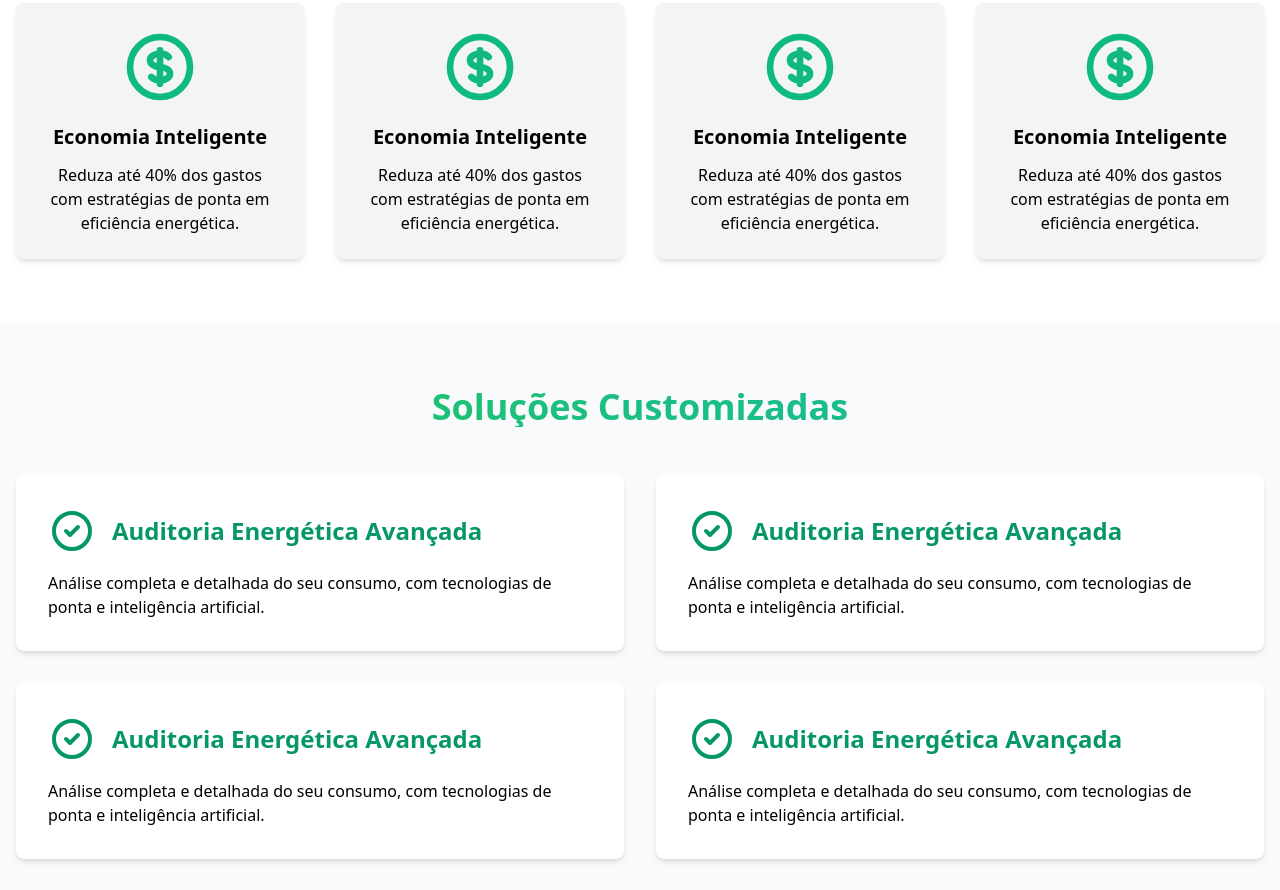
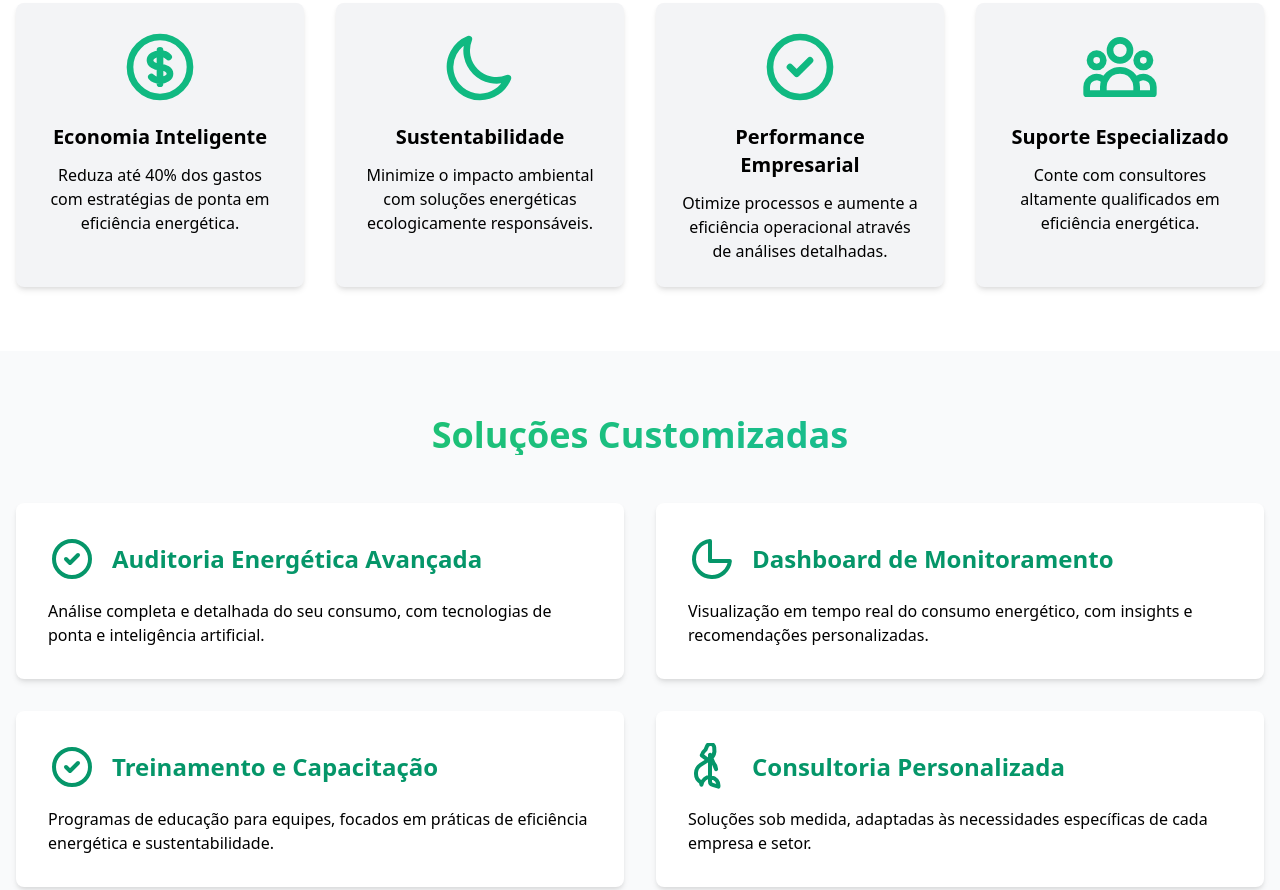
Before and after one commit to trindadej44/projeto-energiza, a website: page public/consultoria.html in a window 1280 px wide. Shown: the part 574-1464 px from the top of the page. Drawn offline with nearby package versions, Linux system fonts and the light colour scheme.

Commit message:
consultoria

```diff
--- a/public/consultoria.html
+++ b/public/consultoria.html
@@ -162,26 +162,25 @@
                 </div>
                 <div class="bg-gray-100 p-6 rounded-lg shadow-md text-center energia-icon">
                     <svg class="w-20 h-20 mx-auto text-green-500 mb-4" fill="none" stroke="currentColor" viewBox="0 0 24 24">
-                        <path stroke-linecap="round" stroke-linejoin="round" stroke-width="2" d="M12 8c-1.657 0-3 .895-3 2s1.343 2 3 2 3 .895 3 2-1.343 2-3 2m0-8c1.11 0 2.08.402 2.599 1M12 8V7m0 1v8m0 0v1m0-1c-1.11 0-2.08-.402-2.599-1M21 12a9 9 0 11-18 0 9 9 0 0118 0z"/>
+                        <path stroke-linecap="round" stroke-linejoin="round" stroke-width="2" d="M20.354 15.354A9 9 0 018.646 3.646 9.003 9.003 0 0012 21a9.003 9.003 0 008.354-5.646z"/>
                     </svg>
-                    <h3 class="font-bold mb-3 text-xl">Economia Inteligente</h3>
-                    <p>Reduza até 40% dos gastos com estratégias de ponta em eficiência energética.</p>
+                    <h3 class="font-bold mb-3 text-xl">Sustentabilidade</h3>
+                    <p>Minimize o impacto ambiental com soluções energéticas ecologicamente responsáveis.</p>
                 </div>
                 <div class="bg-gray-100 p-6 rounded-lg shadow-md text-center energia-icon">
                     <svg class="w-20 h-20 mx-auto text-green-500 mb-4" fill="none" stroke="currentColor" viewBox="0 0 24 24">
-                        <path stroke-linecap="round" stroke-linejoin="round" stroke-width="2" d="M12 8c-1.657 0-3 .895-3 2s1.343 2 3 2 3 .895 3 2-1.343 2-3 2m0-8c1.11 0 2.08.402 2.599 1M12 8V7m0 1v8m0 0v1m0-1c-1.11 0-2.08-.402-2.599-1M21 12a9 9 0 11-18 0 9 9 0 0118 0z"/>
+                        <path stroke-linecap="round" stroke-linejoin="round" stroke-width="2" d="M9 12l2 2 4-4m6 2a9 9 0 11-18 0 9 9 0 0118 0z"/>
                     </svg>
-                    <h3 class="font-bold mb-3 text-xl">Economia Inteligente</h3>
-                    <p>Reduza até 40% dos gastos com estratégias de ponta em eficiência energética.</p>
+                    <h3 class="font-bold mb-3 text-xl">Performance Empresarial</h3>
+                    <p>Otimize processos e aumente a eficiência operacional através de análises detalhadas.</p>
                 </div>
                 <div class="bg-gray-100 p-6 rounded-lg shadow-md text-center energia-icon">
                     <svg class="w-20 h-20 mx-auto text-green-500 mb-4" fill="none" stroke="currentColor" viewBox="0 0 24 24">
-                        <path stroke-linecap="round" stroke-linejoin="round" stroke-width="2" d="M12 8c-1.657 0-3 .895-3 2s1.343 2 3 2 3 .895 3 2-1.343 2-3 2m0-8c1.11 0 2.08.402 2.599 1M12 8V7m0 1v8m0 0v1m0-1c-1.11 0-2.08-.402-2.599-1M21 12a9 9 0 11-18 0 9 9 0 0118 0z"/>
+                        <path stroke-linecap="round" stroke-linejoin="round" stroke-width="2" d="M17 20h5v-2a3 3 0 00-5.356-1.857M17 20H7m10 0v-2c0-.656-.126-1.283-.356-1.857M7 20H2v-2a3 3 0 015.356-1.857M7 20v-2c0-.656.126-1.283.356-1.857m0 0a5.002 5.002 0 019.288 0M15 7a3 3 0 11-6 0 3 3 0 016 0zm6 3a2 2 0 11-4 0 2 2 0 014 0zM7 10a2 2 0 11-4 0 2 2 0 014 0z"/>
                     </svg>
-                    <h3 class="font-bold mb-3 text-xl">Economia Inteligente</h3>
-                    <p>Reduza até 40% dos gastos com estratégias de ponta em eficiência energética.</p>
+                    <h3 class="font-bold mb-3 text-xl">Suporte Especializado</h3>
+                    <p>Conte com consultores altamente qualificados em eficiência energética.</p>
                 </div>
-                <!-- Outros ícones seguem o mesmo padrão -->
             </div>
         </div>
     </section>
@@ -203,31 +202,30 @@
                 <div class="bg-white p-8 rounded-lg shadow-md transform transition hover:scale-105 hover:shadow-xl">
                     <div class="flex items-center mb-4">
                         <svg class="w-12 h-12 text-green-600 mr-4" fill="none" stroke="currentColor" viewBox="0 0 24 24">
-                            <path stroke-linecap="round" stroke-linejoin="round" stroke-width="2" d="M9 12l2 2 4-4m6 2a9 9 0 11-18 0 9 9 0 0118 0z"/>
+                            <path stroke-linecap="round" stroke-linejoin="round" stroke-width="2" d="M11 3.055A9.001 9.001 0 1020.945 13H11V3.055z"/>
                         </svg>
-                        <h3 class="text-2xl font-semibold text-green-600">Auditoria Energética Avançada</h3>
+                        <h3 class="text-2xl font-semibold text-green-600">Dashboard de Monitoramento</h3>
                     </div>
-                    <p>Análise completa e detalhada do seu consumo, com tecnologias de ponta e inteligência artificial.</p>
+                    <p>Visualização em tempo real do consumo energético, com insights e recomendações personalizadas.</p>
                 </div>
                 <div class="bg-white p-8 rounded-lg shadow-md transform transition hover:scale-105 hover:shadow-xl">
                     <div class="flex items-center mb-4">
                         <svg class="w-12 h-12 text-green-600 mr-4" fill="none" stroke="currentColor" viewBox="0 0 24 24">
                             <path stroke-linecap="round" stroke-linejoin="round" stroke-width="2" d="M9 12l2 2 4-4m6 2a9 9 0 11-18 0 9 9 0 0118 0z"/>
                         </svg>
-                        <h3 class="text-2xl font-semibold text-green-600">Auditoria Energética Avançada</h3>
+                        <h3 class="text-2xl font-semibold text-green-600">Treinamento e Capacitação</h3>
                     </div>
-                    <p>Análise completa e detalhada do seu consumo, com tecnologias de ponta e inteligência artificial.</p>
+                    <p>Programas de educação para equipes, focados em práticas de eficiência energética e sustentabilidade.</p>
                 </div>
                 <div class="bg-white p-8 rounded-lg shadow-md transform transition hover:scale-105 hover:shadow-xl">
                     <div class="flex items-center mb-4">
                         <svg class="w-12 h-12 text-green-600 mr-4" fill="none" stroke="currentColor" viewBox="0 0 24 24">
-                            <path stroke-linecap="round" stroke-linejoin="round" stroke-width="2" d="M9 12l2 2 4-4m6 2a9 9 0 11-18 0 9 9 0 0118 0z"/>
+                            <path stroke-linecap="round" stroke-linejoin="round" stroke-width="2" d="M11 5.882V19.24a1.76 1.76 0 001.317 1.697l2.893.868A1.76 1.76 0 006.73 20.827l-.311-1.242A5 5 0 014 15.021l0 0a5 5 0 012.272-4.072l4.735-3.024a5 5 0 002.208-3.599L13.11 2.11a1.76 1.76 0 00-1.757-1.642h-.186a1.76 1.76 0 00-1.623 1.058l-.792 1.848A5 5 0 006.880 6.17l3.444 2.554a5 5 0 013.736 4.389z"/>
                         </svg>
-                        <h3 class="text-2xl font-semibold text-green-600">Auditoria Energética Avançada</h3>
+                        <h3 class="text-2xl font-semibold text-green-600">Consultoria Personalizada</h3>
                     </div>
-                    <p>Análise completa e detalhada do seu consumo, com tecnologias de ponta e inteligência artificial.</p>
+                    <p>Soluções sob medida, adaptadas às necessidades específicas de cada empresa e setor.</p>
                 </div>
-                <!-- Outros serviços seguem o mesmo padrão -->
             </div>
         </div>
     </section>
```
